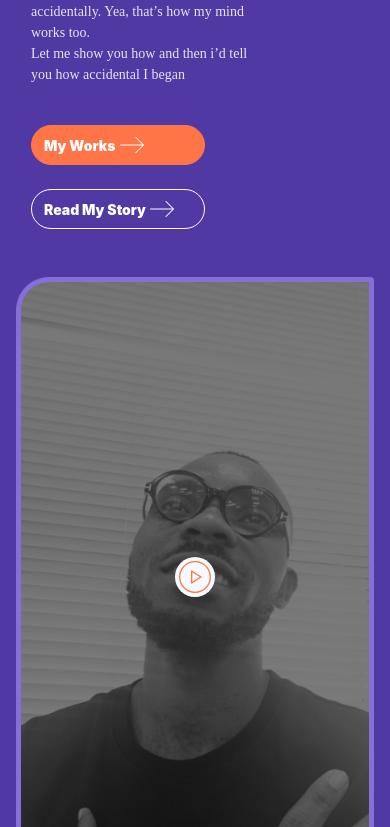
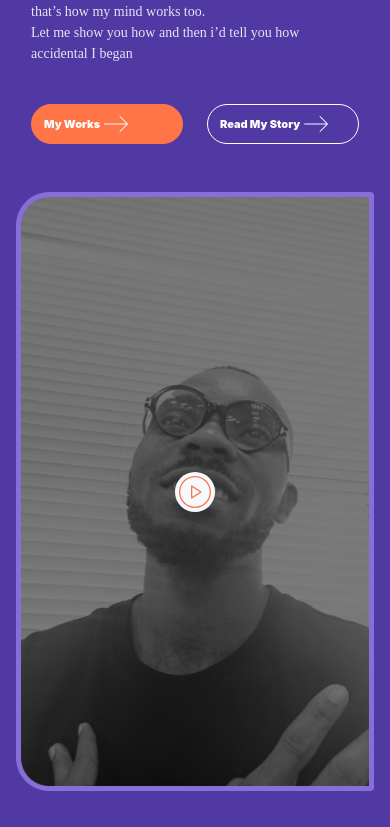
Before and after one commit to jhosuer/profile, a plain HTML site: page index.html in a window 390 px wide. Shown: the part 273-1100 px from the top of the page. After the commit the page ends 1064 px from the top, so only its background shows below. Drawn offline with nearby package versions, Linux system fonts and the light colour scheme; a web font is replaced by a local one.

Commit message:
small screens responsiveness

```diff
--- a/css/main.css
+++ b/css/main.css
@@ -552,3 +552,18 @@ a:hover {
     margin-bottom: 3rem;
   }
 }
+@media screen and (max-width: 425px) {
+  .header-text {
+    max-width: none;
+  }
+  .ctas {
+    flex-direction: row;
+  }
+  .hero-text .ctas a:last-child {
+    margin-top: 0;
+    margin-right: 0;
+  }
+  .hero-text .ctas a {
+    font-size: 11px;
+  }
+}
--- a/index.html
+++ b/index.html
@@ -29,7 +29,7 @@
 		<section class="container-fluid home-container">
 			<div class="row navbar">
 				<div class="col-md-3">
-					<a href="#"><img src="img/logo1.png" alt="logo"></a>
+					<a href="/"><img src="img/logo1.png" alt="logo"></a>
 				</div>
 				<div class="navlinks home" id="navbar">
 					<ul class="d-flex nav-list">
@@ -70,9 +70,9 @@
 					</p>
 
 					<div class="ctas">
-						<a href='myworks.html'> My Works<img src="img/arrow.png"></a>
+						<a href='myworks.html'> My Works<img src="img/arrow.svg"></a>
 						<!-- <a class="blur"></a> -->
-						<a href='#'> Read My Story<img src="img/arrow.png"></a>
+						<a href='#'> Read My Story<img src="img/arrow.svg"></a>
 					</div>
 
 				</div>
```
Also changed, not shown: img/arrow.svg (added).
